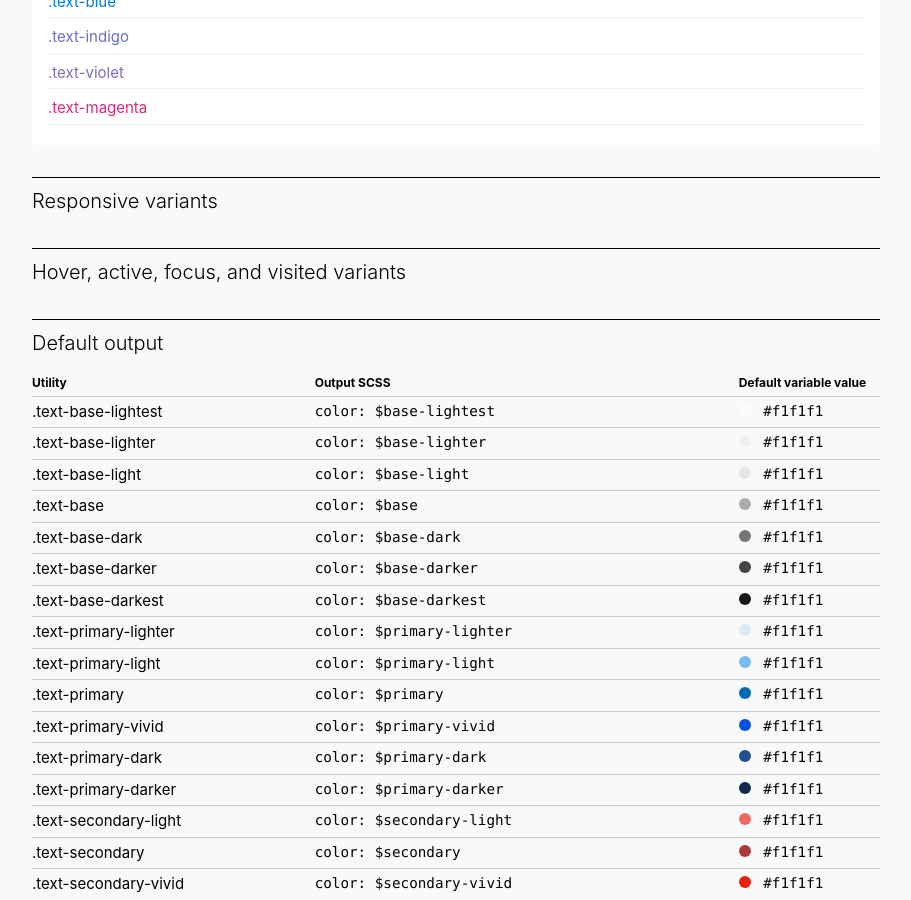
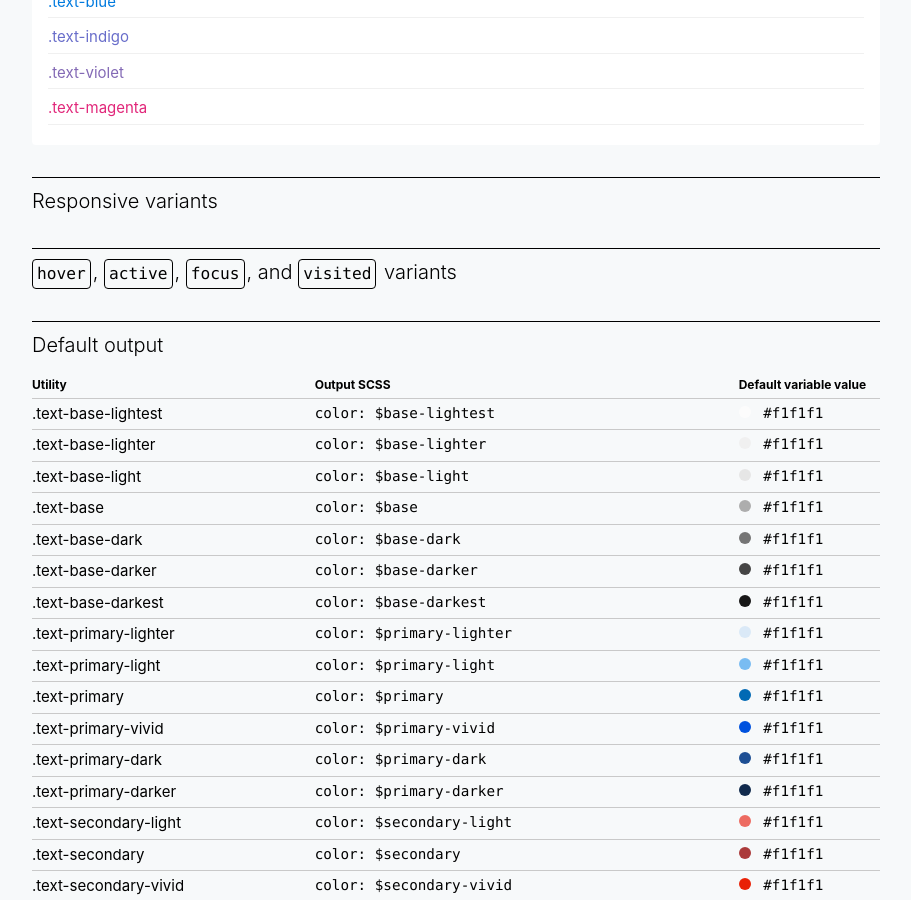
Before and after one commit to uswds/uswds-sandbox, a Jekyll site: the page built from _pages/uswds-utility-docs.md, in a window 1280 px wide and 900 px high, scrolled down 1863 px. Shown: the whole window, without its empty margins (184-1095 px from the left). Built offline with Jekyll 4.4.1, drawn with Linux system fonts in a browser that asks for light colours; some web fonts are replaced.

Commit message:
Add distinction to code in heds

```diff
--- a/_pages/uswds-utility-docs.md
+++ b/_pages/uswds-utility-docs.md
@@ -81,7 +81,7 @@ body_color: gray-cool-2
       <h2 class="margin-0 text-light size-sans-8">Responsive variants</h2>
     </section>
     <section class="border-top-1px padding-top-1 margin-top-4">
-      <h2 class="margin-0 text-light size-sans-8">Hover, active, focus, and visited variants</h2>
+      <h2 class="margin-0 text-light size-sans-8"><span class="size-mono-6 padding-x-05 padding-y-2px border-1px display-inline-block radius-md margin-right-2px">hover</span>, <span class="size-mono-6 padding-x-05 padding-y-2px border-1px display-inline-block radius-md margin-right-2px">active</span>, <span class="size-mono-6 padding-x-05 padding-y-2px border-1px display-inline-block radius-md margin-right-2px">focus</span>, and <span class="size-mono-6 padding-x-05 padding-y-2px border-1px display-inline-block radius-md margin-right-2px">visited</span> variants</h2>
     </section>
     <section class="border-top-1px padding-top-1 margin-top-4">
       <h2 class="margin-0 text-light size-sans-8">Default output</h2>
```
